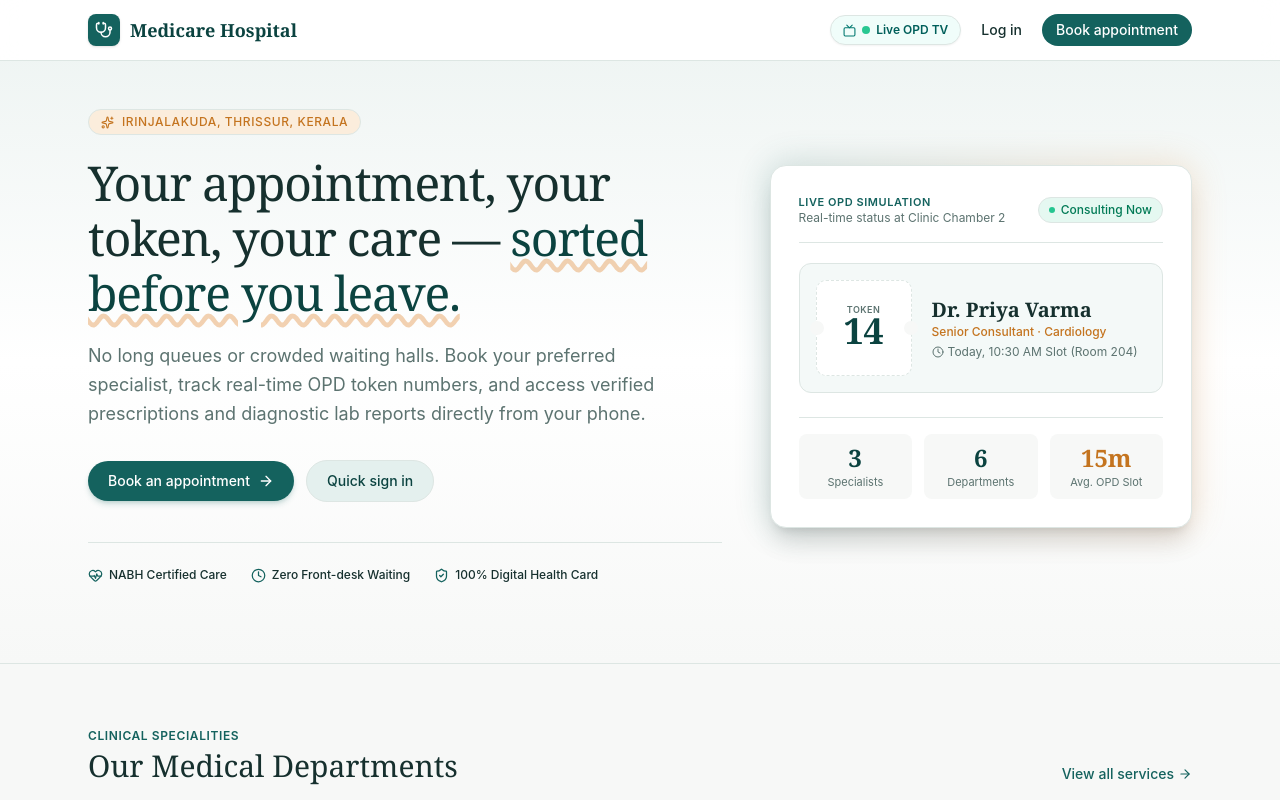
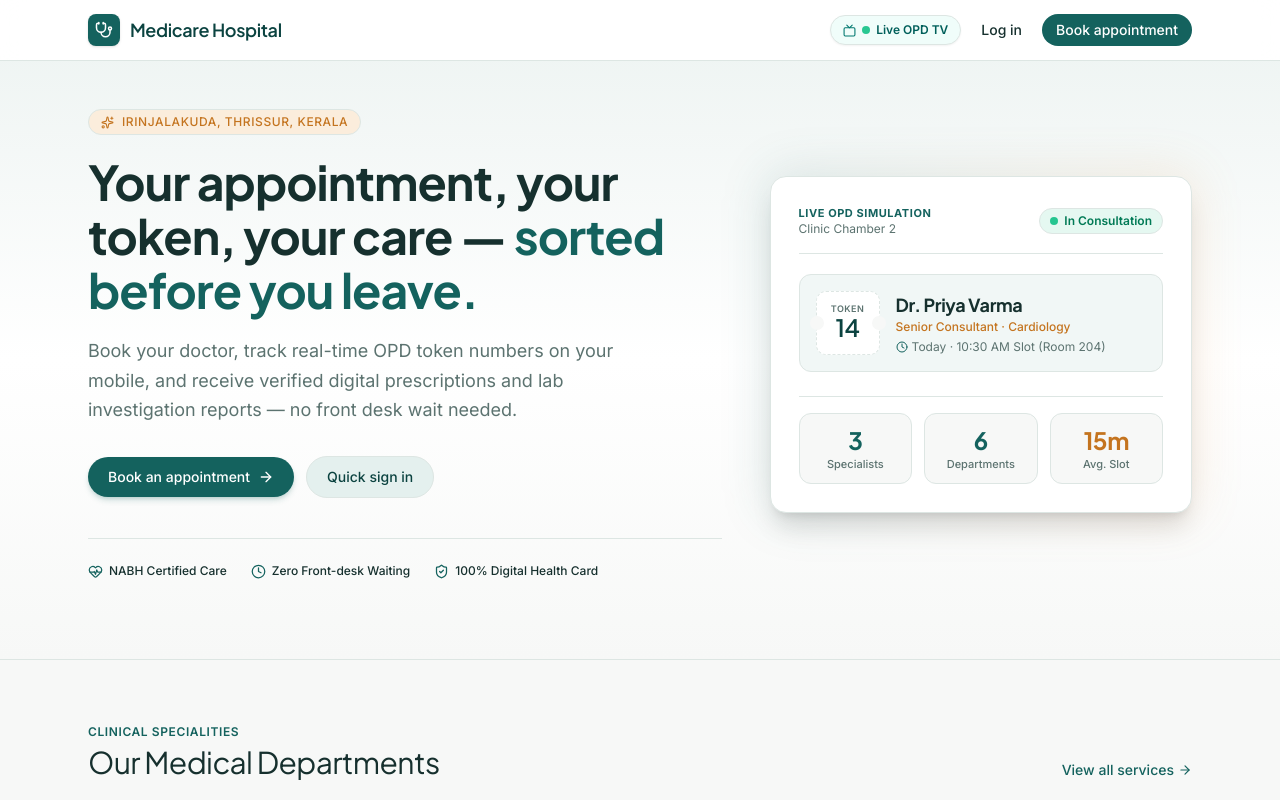
Before and after one commit to Imperfect-spiker28/medicare-hms, a Next.js app: page / in a window 1280 px wide. Shown: the top 800 px of the page. Built offline with nearby package versions, Linux system fonts and the light colour scheme; no server answers.

Commit message:
feat(ui): upgrade typography with Inter and Plus Jakarta Sans, polish hero contrast and department cards

```diff
--- a/app/globals.css
+++ b/app/globals.css
@@ -22,8 +22,8 @@
   --warning: #A8791A;
   --warning-tint: #FBF1DA;
 
-  --font-display: Georgia, "Iowan Old Style", "Palatino Linotype", "URW Palladio L", P052, serif;
-  --font-body: -apple-system, BlinkMacSystemFont, "Segoe UI", Roboto, "Helvetica Neue", Arial, sans-serif;
+  --font-display: var(--font-display-custom), -apple-system, BlinkMacSystemFont, "Segoe UI", Roboto, sans-serif;
+  --font-body: var(--font-inter), -apple-system, BlinkMacSystemFont, "Segoe UI", Roboto, sans-serif;
 }
 
 @theme inline {
@@ -55,11 +55,12 @@
 body {
   background: var(--background);
   color: var(--foreground);
-  font-family: var(--font-body), ui-sans-serif, system-ui, sans-serif;
+  font-family: var(--font-body), sans-serif;
 }
 
 h1, h2, h3, .font-display {
-  font-family: var(--font-display), Georgia, serif;
+  font-family: var(--font-display), sans-serif;
+  letter-spacing: -0.02em;
 }
 
 :focus-visible {
--- a/app/layout.tsx
+++ b/app/layout.tsx
@@ -1,5 +1,18 @@
 import type { Metadata } from "next";
+import { Inter, Plus_Jakarta_Sans } from "next/font/google";
 import "./globals.css";
+
+const inter = Inter({
+  subsets: ["latin"],
+  variable: "--font-inter",
+  display: "swap",
+});
+
+const plusJakarta = Plus_Jakarta_Sans({
+  subsets: ["latin"],
+  variable: "--font-display-custom",
+  display: "swap",
+});
 
 export const metadata: Metadata = {
   title: "Medicare Hospital, Irinjalakuda",
@@ -13,8 +26,8 @@ export default function RootLayout({
   children: React.ReactNode;
 }>) {
   return (
-    <html lang="en" className="h-full antialiased" suppressHydrationWarning>
-      <body className="min-h-full flex flex-col" suppressHydrationWarning>
+    <html lang="en" className={`h-full antialiased ${inter.variable} ${plusJakarta.variable}`} suppressHydrationWarning>
+      <body className="min-h-full flex flex-col font-sans" suppressHydrationWarning>
         {children}
       </body>
     </html>
--- a/app/page.tsx
+++ b/app/page.tsx
@@ -109,13 +109,13 @@ export default async function HomePage() {
               <Sparkles size={13} /> Irinjalakuda, Thrissur, Kerala
             </div>
 
-            <h1 className="font-display text-4xl sm:text-5xl leading-[1.15] text-foreground mb-5 font-normal tracking-tight">
+            <h1 className="font-display text-4xl sm:text-5xl font-bold leading-[1.12] tracking-tight text-foreground mb-5">
               Your appointment, your token, your care —{" "}
-              <span className="text-primary-dark font-medium underline decoration-accent/40 decoration-wavy">sorted before you leave.</span>
+              <span className="text-primary">sorted before you leave.</span>
             </h1>
 
-            <p className="text-muted text-base sm:text-lg mb-8 max-w-xl leading-relaxed">
-              No long queues or crowded waiting halls. Book your preferred specialist, track real-time OPD token numbers, and access verified prescriptions and diagnostic lab reports directly from your phone.
+            <p className="text-muted text-base sm:text-lg mb-8 max-w-xl leading-relaxed font-normal">
+              Book your doctor, track real-time OPD token numbers on your mobile, and receive verified digital prescriptions and lab investigation reports — no front desk wait needed.
             </p>
 
             <div className="flex flex-wrap items-center gap-3 mb-10">
@@ -145,42 +145,42 @@ export default async function HomePage() {
 
           {/* Interactive Live OPD Hero Card */}
           <div className="relative">
-            <div className="absolute -inset-1 bg-gradient-to-r from-primary to-accent rounded-3xl blur-lg opacity-20"></div>
+            <div className="absolute -inset-1 bg-gradient-to-r from-primary/30 to-accent/30 rounded-3xl blur-xl opacity-50"></div>
             <Card className="relative p-6 sm:p-7 shadow-xl border-border bg-surface">
               <div className="flex items-center justify-between pb-4 mb-5 border-b border-border">
                 <div>
-                  <p className="text-[11px] uppercase tracking-wider font-semibold text-primary">Live OPD Simulation</p>
-                  <p className="text-xs text-muted">Real-time status at Clinic Chamber 2</p>
+                  <p className="text-[11px] uppercase tracking-wider font-bold text-primary">Live OPD Simulation</p>
+                  <p className="text-xs text-muted">Clinic Chamber 2</p>
                 </div>
-                <span className="inline-flex items-center gap-1.5 px-2.5 py-1 rounded-full text-xs font-medium bg-emerald-500/10 text-emerald-700 border border-emerald-500/20">
-                  <span className="w-1.5 h-1.5 rounded-full bg-emerald-500 animate-pulse" /> Consulting Now
+                <span className="inline-flex items-center gap-1.5 px-2.5 py-1 rounded-full text-xs font-semibold bg-emerald-500/10 text-emerald-700 border border-emerald-500/20">
+                  <span className="w-2 h-2 rounded-full bg-emerald-500 animate-pulse" /> In Consultation
                 </span>
               </div>
 
-              <div className="flex items-center gap-5 mb-6 bg-primary-tint/40 p-4 rounded-xl border border-primary/10">
-                <TokenBadge number={14} size="lg" />
-                <div className="min-w-0">
-                  <p className="font-display text-xl font-semibold text-foreground">Dr. Priya Varma</p>
+              <div className="flex items-center gap-4 mb-6 bg-primary-tint/50 p-4 rounded-xl border border-primary/20">
+                <TokenBadge number={14} size="md" />
+                <div className="min-w-0 flex-1">
+                  <p className="font-display text-lg font-bold text-foreground">Dr. Priya Varma</p>
                   <p className="text-xs font-medium text-accent-dark">Senior Consultant &middot; Cardiology</p>
                   <p className="text-xs text-muted mt-1 flex items-center gap-1">
-                    <Clock size={12} /> Today, 10:30 AM Slot (Room 204)
+                    <Clock size={12} className="text-primary" /> Today &middot; 10:30 AM Slot (Room 204)
                   </p>
                 </div>
               </div>
 
               {/* Hospital Key Figures */}
               <div className="grid grid-cols-3 gap-3 text-center border-t border-border pt-4">
-                <div className="p-2 rounded-lg bg-background">
-                  <p className="font-display text-2xl font-bold text-primary-dark">{doctors.length}</p>
-                  <p className="text-[11px] text-muted">Specialists</p>
+                <div className="p-2.5 rounded-xl bg-background border border-border/50">
+                  <p className="font-display text-2xl font-bold text-primary">{doctors.length}</p>
+                  <p className="text-[11px] font-medium text-muted">Specialists</p>
                 </div>
-                <div className="p-2 rounded-lg bg-background">
-                  <p className="font-display text-2xl font-bold text-primary-dark">{departments.length}</p>
-                  <p className="text-[11px] text-muted">Departments</p>
+                <div className="p-2.5 rounded-xl bg-background border border-border/50">
+                  <p className="font-display text-2xl font-bold text-primary">{departments.length}</p>
+                  <p className="text-[11px] font-medium text-muted">Departments</p>
                 </div>
-                <div className="p-2 rounded-lg bg-background">
+                <div className="p-2.5 rounded-xl bg-background border border-border/50">
                   <p className="font-display text-2xl font-bold text-accent-dark">15m</p>
-                  <p className="text-[11px] text-muted">Avg. OPD Slot</p>
+                  <p className="text-[11px] font-medium text-muted">Avg. Slot</p>
                 </div>
               </div>
             </Card>
@@ -202,11 +202,14 @@ export default async function HomePage() {
 
         <div className="grid sm:grid-cols-2 md:grid-cols-3 gap-4">
           {departments.map((d) => (
-            <Card key={d.id} className="p-5 hover:border-primary/50 hover:shadow-md transition-all group cursor-default">
-              <div className="w-8 h-8 rounded-lg bg-primary-tint text-primary flex items-center justify-center mb-3 group-hover:bg-primary group-hover:text-white transition-colors">
-                <HeartPulse size={16} />
+            <Card key={d.id} className="p-5 hover:border-primary hover:shadow-md transition-all group cursor-default bg-surface">
+              <div className="flex items-center justify-between mb-3">
+                <div className="w-9 h-9 rounded-xl bg-primary-tint text-primary flex items-center justify-center group-hover:bg-primary group-hover:text-white transition-colors shadow-xs">
+                  <HeartPulse size={18} />
+                </div>
+                <span className="text-[10px] uppercase font-bold tracking-wider text-muted bg-muted/10 px-2 py-0.5 rounded-md">OPD</span>
               </div>
-              <p className="font-display text-lg font-semibold text-foreground mb-1 group-hover:text-primary transition-colors">{d.name}</p>
+              <p className="font-display text-base font-bold text-foreground mb-1 group-hover:text-primary transition-colors">{d.name}</p>
               <p className="text-xs text-muted leading-relaxed">{d.description}</p>
             </Card>
           ))}
```
